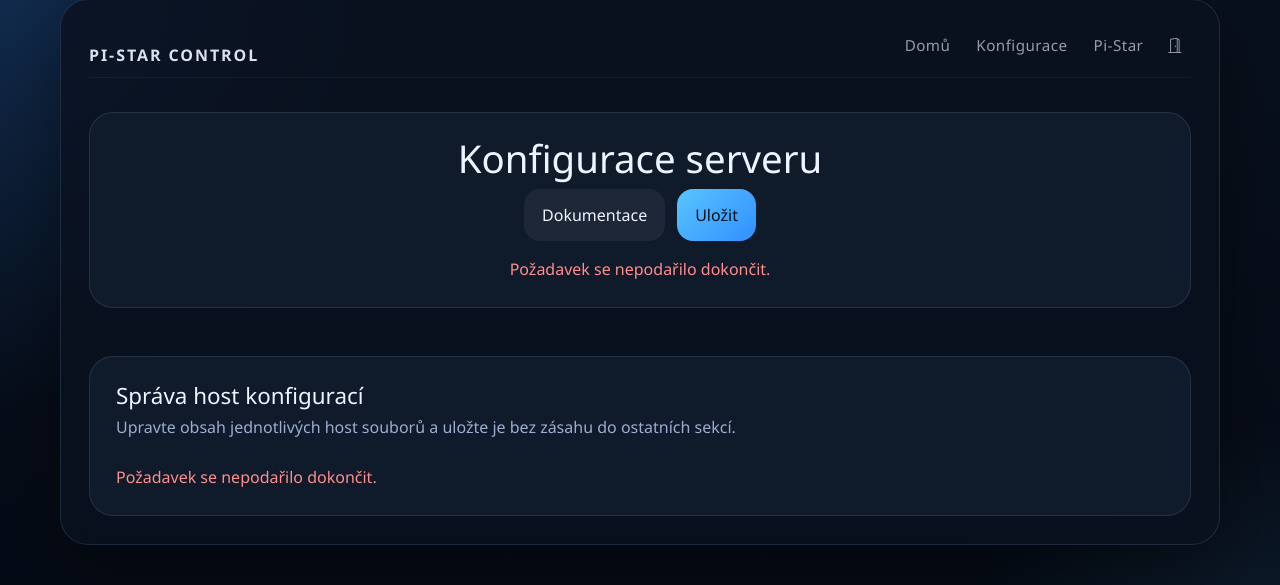
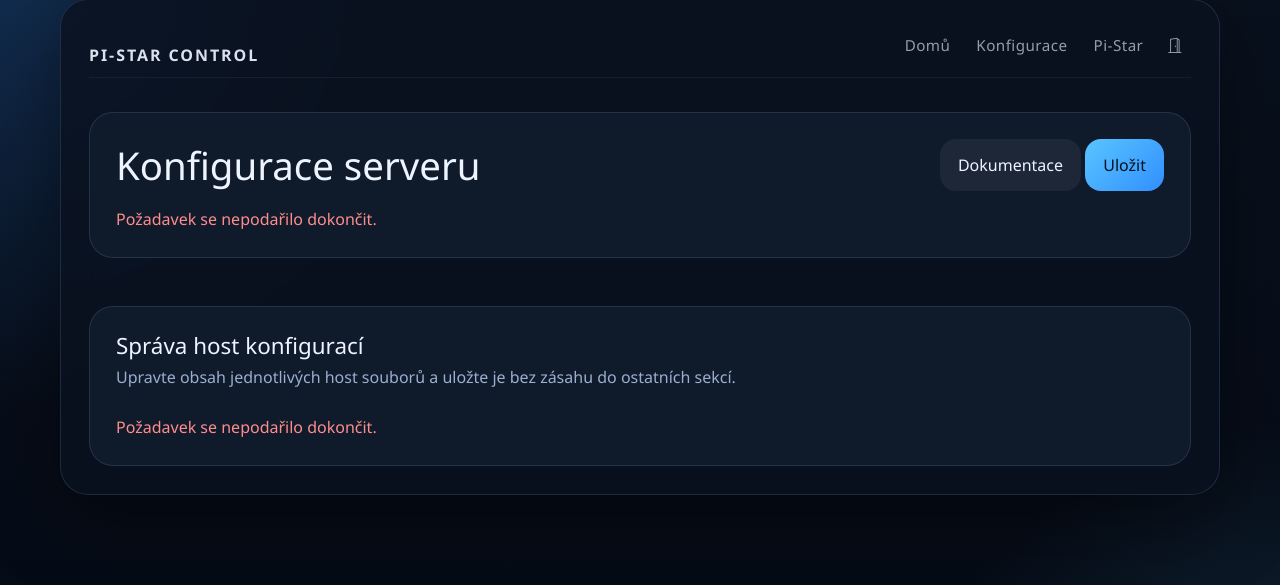
Before and after one commit to ondrahladik/pistar-control, a Python web app: template templates/index.html in a window 1280 px wide. Shown: the part 16-601 px from the top of the page. Run offline with Jinja, Linux system fonts and the light colour scheme; the template is opened without the code that fills it, so the values that code supplies are empty.

Commit message:
Move .config-intro styles into 900px media query
Remove global .config-intro-header/.config-intro-actions/#status styles and add scoped rules under @media (max-width: 900px). This confines centering and column layout adjustments to smaller screens, simplifying desktop styles and ensuring the intro header and action buttons stack and center only on narrow viewports.

```diff
--- a/templates/index.html
+++ b/templates/index.html
@@ -145,32 +145,25 @@
         gap: 14px;
     }
 
+    @media (max-width: 900px) {
+        .config-grid {
+            grid-template-columns: 1fr;
+        }
+
         .config-intro-header {
-        display: grid;
-        justify-items: center;
             justify-content: center;
+            flex-direction: column;
+            align-items: center;
             text-align: center;
             gap: 12px;
         }
 
-    .config-intro-heading {
-        flex: initial;
-    }
-
         .config-intro-actions {
-        display: flex;
-        flex-wrap: wrap;
             justify-content: center;
-        gap: 12px;
         }
 
         #status {
             text-align: center;
-    }
-
-    @media (max-width: 900px) {
-        .config-grid {
-            grid-template-columns: 1fr;
         }
     }
 
```
Lines whose indentation alone changed are shown as unchanged.
